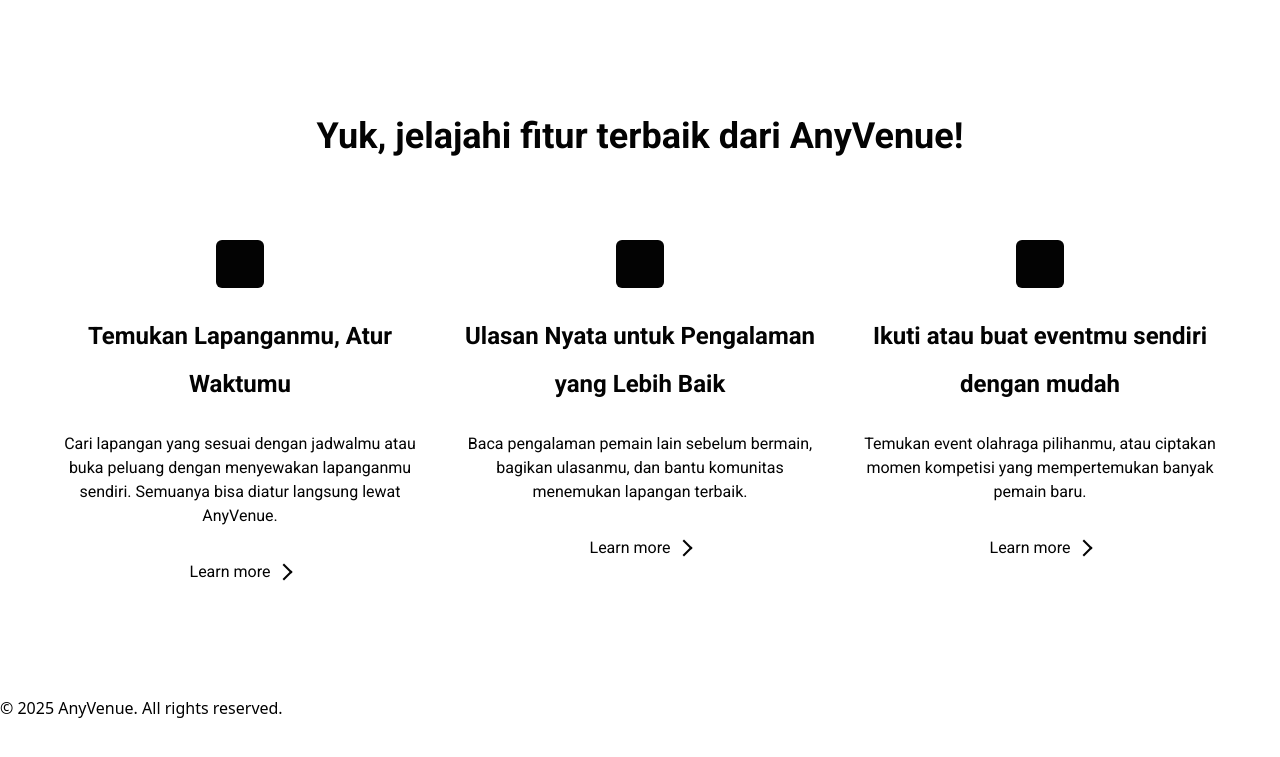
After one commit to pbp-kelompok-b10/any-venue, a Django app: page /features/ in a window 1280 px wide. The commit adds this page. Shown: the top 757 px of the page. Run offline with Django 5.2, Linux system fonts and the light colour scheme; some libraries are stand-ins or nearby versions.

Commit message:
landing page 2 sections

```diff
--- /dev/null
+++ b/landing/templates/sections/features_preview.html
@@ -0,0 +1,70 @@
+{% extends "base.html" %}
+{% load static %}
+{% block content %}
+
+<div class="w-full px-6 sm:px-12 md:px-16 py-28 bg-gradient-to-b from-Light-Navy to-neutral-lightest-new flex flex-col justify-start items-center gap-20 overflow-hidden">
+    <div class="w-full max-w-[1280px] flex flex-col justify-start items-center gap-20">
+
+        <!-- Judul -->
+        <h2 class="text-center text-[#030303] text-4xl font-bold font-['Roboto'] leading-[48px] max-w-[768px]">
+            Yuk, jelajahi fitur terbaik dari AnyVenue!
+        </h2>
+
+        <!-- Grid Fitur -->
+        <div class="w-full flex flex-wrap justify-center items-start gap-12">
+
+            <!-- Fitur 1 -->
+            <div class="flex-1 min-w-[280px] max-w-[380px] flex flex-col justify-start items-center gap-8 text-center">
+                <div class="flex flex-col justify-start items-center gap-6">
+                    <div class="w-12 h-12 bg-[#030303] rounded-md"></div>
+                    <h3 class="text-[#030303] text-2xl font-bold font-['Roboto'] leading-loose">
+                        Temukan Lapanganmu, Atur Waktumu
+                    </h3>
+                    <p class="text-[#030303] text-base font-normal font-['Roboto'] leading-normal">
+                        Cari lapangan yang sesuai dengan jadwalmu atau buka peluang dengan menyewakan lapanganmu sendiri. Semuanya bisa diatur langsung lewat AnyVenue.
+                    </p>
+                </div>
+                <a href="#" class="text-[#030303] text-base font-normal font-['Roboto'] leading-normal flex items-center gap-2 hover:underline">
+                    Learn more
+                    <span class="inline-block w-3 h-3 border-r-2 border-b-2 border-[#030303] rotate-[-45deg]"></span>
+                </a>
+            </div>
+
+            <!-- Fitur 2 -->
+            <div class="flex-1 min-w-[280px] max-w-[380px] flex flex-col justify-start items-center gap-8 text-center">
+                <div class="flex flex-col justify-start items-center gap-6">
+                    <div class="w-12 h-12 bg-[#030303] rounded-md"></div>
+                    <h3 class="text-[#030303] text-2xl font-bold font-['Roboto'] leading-loose">
+                        Ulasan Nyata untuk Pengalaman yang Lebih Baik
+                    </h3>
+                    <p class="text-[#030303] text-base font-normal font-['Roboto'] leading-normal">
+                        Baca pengalaman pemain lain sebelum bermain, bagikan ulasanmu, dan bantu komunitas menemukan lapangan terbaik.
+                    </p>
+                </div>
+                <a href="#" class="text-[#030303] text-base font-normal font-['Roboto'] leading-normal flex items-center gap-2 hover:underline">
+                    Learn more
+                    <span class="inline-block w-3 h-3 border-r-2 border-b-2 border-[#030303] rotate-[-45deg]"></span>
+                </a>
+            </div>
+
+            <!-- Fitur 3 -->
+            <div class="flex-1 min-w-[280px] max-w-[380px] flex flex-col justify-start items-center gap-8 text-center">
+                <div class="flex flex-col justify-start items-center gap-6">
+                    <div class="w-12 h-12 bg-[#030303] rounded-md"></div>
+                    <h3 class="text-[#030303] text-2xl font-bold font-['Roboto'] leading-loose">
+                        Ikuti atau buat eventmu sendiri dengan mudah
+                    </h3>
+                    <p class="text-[#030303] text-base font-normal font-['Roboto'] leading-normal">
+                        Temukan event olahraga pilihanmu, atau ciptakan momen kompetisi yang mempertemukan banyak pemain baru.
+                    </p>
+                </div>
+                <a href="#" class="text-[#030303] text-base font-normal font-['Roboto'] leading-normal flex items-center gap-2 hover:underline">
+                    Learn more
+                    <span class="inline-block w-3 h-3 border-r-2 border-b-2 border-[#030303] rotate-[-45deg]"></span>
+                </a>
+            </div>
+        </div>
+    </div>
+</div>
+
+{% endblock content %}
--- a/templates/base.html
+++ b/templates/base.html
@@ -1,12 +1,18 @@
 <!DOCTYPE html>
 <html lang="id">
+
 <head>
     <meta charset="UTF-8">
     <meta name="viewport" content="width=device-width, initial-scale=1.0">
     <title>{% block title %}AnyVenue{% endblock %}</title>
 
     <script src="https://cdn.tailwindcss.com"></script>
-    </head>
+
+
+    <!-- Roboto font -->
+    <link href="https://fonts.googleapis.com/css2?family=Roboto:wght@400;700&display=swap" rel="stylesheet">
+</head>
+
 <body>
     <div class="container">
         {% block content %}
@@ -17,4 +23,5 @@
         <p>© 2025 AnyVenue. All rights reserved.</p>
     </footer>
 </body>
+
 </html>
```
Also changed, not shown: any_venue/settings.py (+7 -1 lines), landing/templates/sections/header.html (+7 -5 lines), landing/static/image/header.jpg (renamed from static/image/header.jpg), static/css/global.css (deleted).
